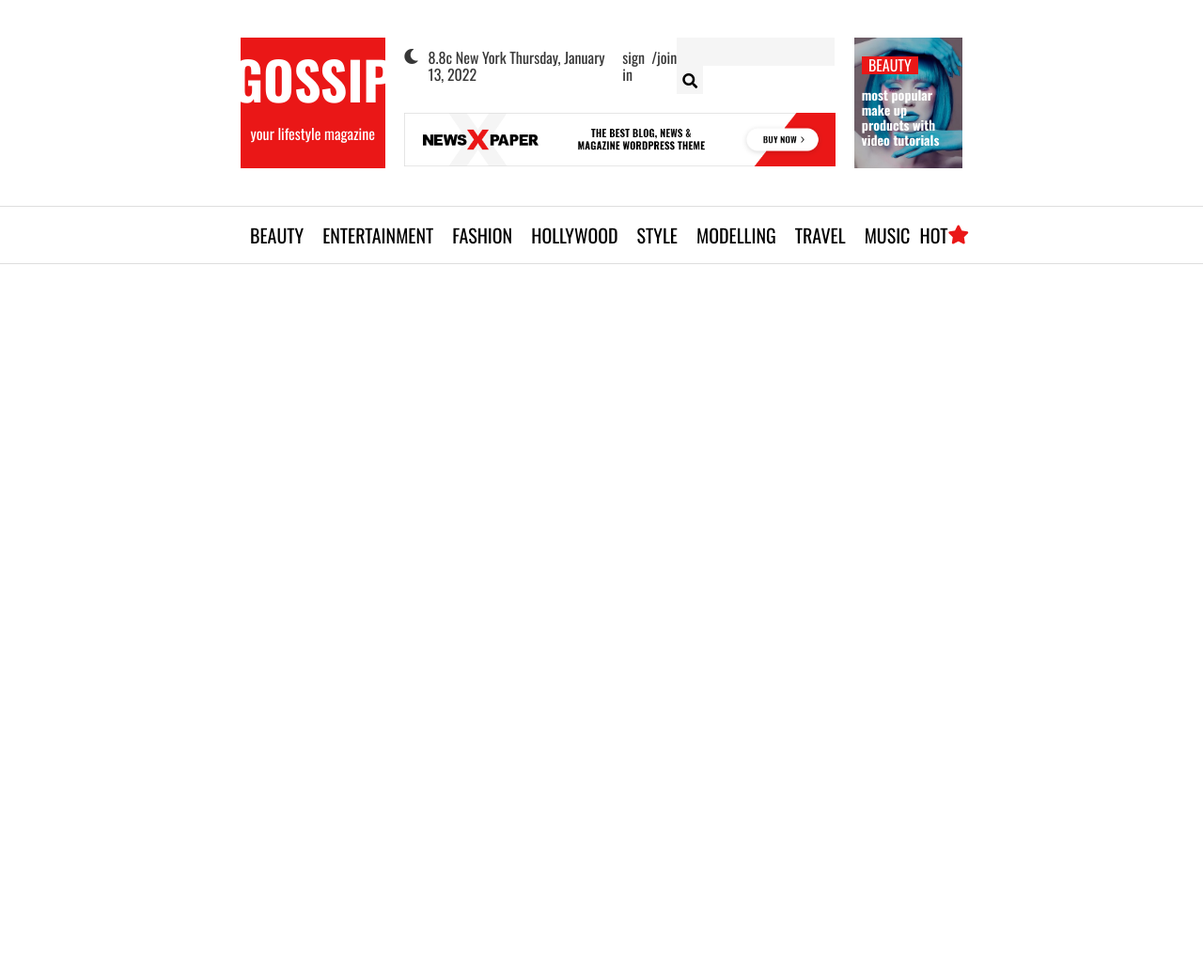
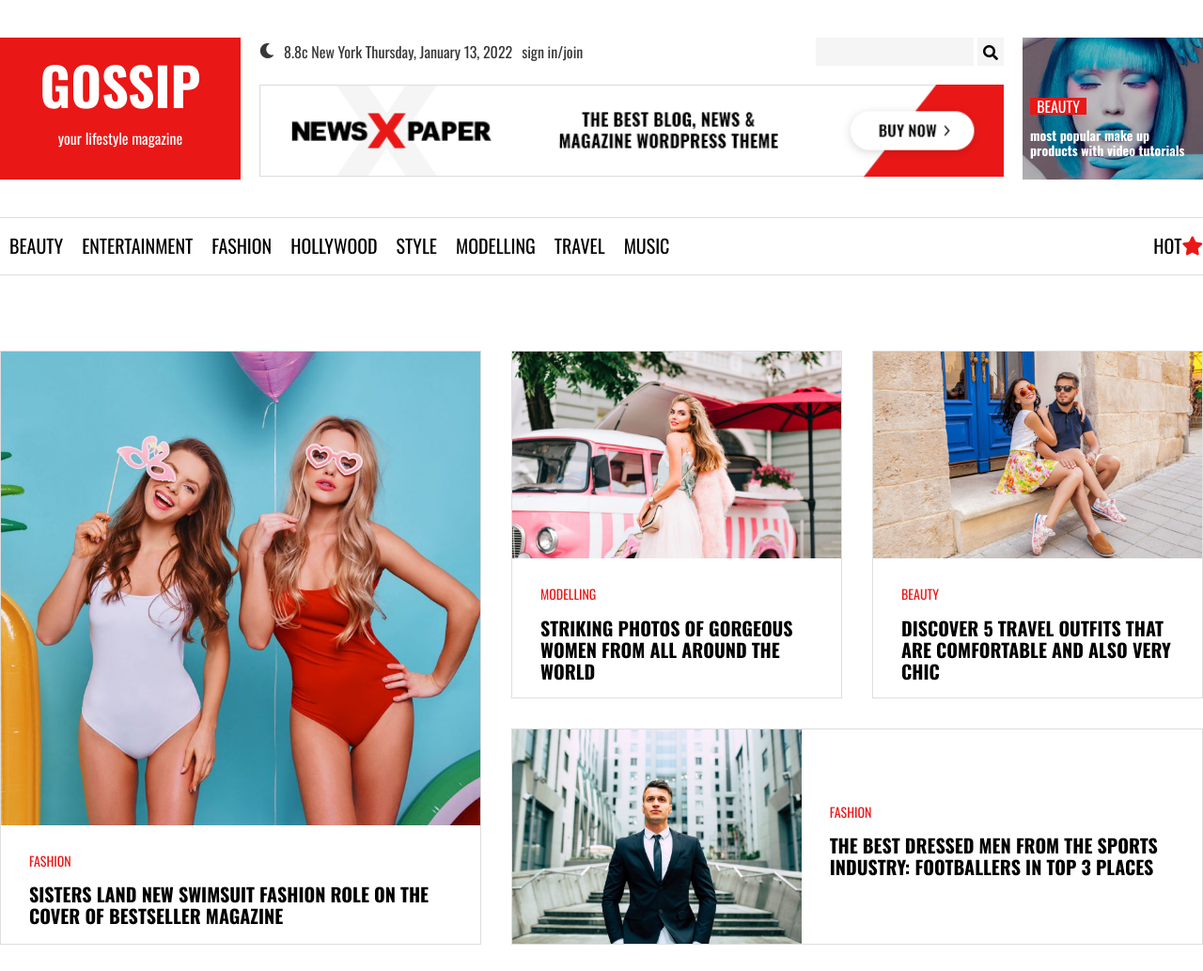
Before and after one commit to DuclosP/exo-gossip, a website: page dev/index.html in a window 1280 px wide. Shown: the whole page at 94% size. Before the commit the page ends 800 px from the top, so only its background shows below. Drawn offline with nearby package versions, Linux system fonts and the light colour scheme; files that its build step writes are made by us from their sources.

Commit message:
première section en grid finie (merci Olivier) lets go pour le swipper

```diff
--- a/dev/css/layout/_general.scss
+++ b/dev/css/layout/_general.scss
@@ -3,7 +3,7 @@ body {
 }
 
 .wrapper {
-    max-width: 60%;
+    max-width: 1290px;
     margin: 0 auto;
 }
 .flex-row {
--- a/dev/css/layout/_header.scss
+++ b/dev/css/layout/_header.scss
@@ -4,6 +4,7 @@
     grid-template-columns: 20% 1fr 15%;
     gap: 20px;
     .header-logo{
+        width: 100%;
         justify-content: center;
         align-items: center;
         background-color: #EA1717;
--- a/dev/css/pages/_home.scss
+++ b/dev/css/pages/_home.scss
@@ -0,0 +1,75 @@
+.main{
+    //section avec 4 article positionné grâce a grid
+    margin-top: 80px;
+    .section-1{
+        display: grid;
+        width: 100%;
+        height: 60vh;
+        grid-template-columns: 40% 1fr 1fr;
+        grid-template-rows: 370px 230px;
+        gap: 2em;
+        grid-template-areas:
+        "high . ."
+        "high large large"
+        ;
+        article{
+            border: 1px solid #dedede;
+            a{
+                height: 100%;
+                text-decoration: none;
+                .article-txt{
+                    padding: 30px;
+                    .label{
+                        text-transform: uppercase;
+                        font-size: 14px;
+                        color: #EA1717;
+                    }
+                    h2 {
+                        color: #000;
+                        font-size: 20px;
+                        text-transform: uppercase;
+                    }
+                }
+            }
+
+            &:nth-of-type(1){
+                grid-area: high;
+                a{
+                    .article-img{
+                        height: 80%;
+                        background: url(../img/27-1068x713.jpg) center top/cover;
+                    }
+                }
+            }
+            &:nth-of-type(2){
+                a{
+                    .article-img{
+                        height: 60%;
+                        background: url(../img/18-1068x712.jpg) center top/cover;
+                    }
+                }
+            }
+            &:nth-of-type(3){
+                a{
+                    .article-img{
+                        height: 60%;
+                        background: url(../img/23-1068x712.jpg) center top/cover ;
+                    }
+                }
+            }
+            &:nth-of-type(4){
+                grid-area: large;
+                a{
+                    display: flex;
+                    .article-img{
+                        width: 80%;
+                        background: url(../img/26-1068x712.jpg) center top/cover;
+                    }
+                    .article-txt{
+                        padding: 80px 30px;
+                    }
+                }
+            }
+        }
+    }
+}
--- a/dev/index.html
+++ b/dev/index.html
@@ -58,6 +58,46 @@
       <div class="hot"><a href="#">Hot</a><i class="fas fa-star"></i></div>
     </div>
   </nav>
+  <main class="main wrapper">
+    <section class="section-1">
+      <article class="article">
+        <a href="">
+          <div class="article-img"></div>
+          <div class="article-txt">
+            <div class="label">fashion</div>
+            <h2>Sisters Land New Swimsuit Fashion Role on the Cover of Bestseller Magazine</h2>
+          </div>
+        </a>
+      </article>
+      <article class="article">
+        <a href="#">
+          <div class="article-img"></div>
+          <div class="article-txt">
+            <div class="label">Modelling</div>
+            <h2>Striking Photos of Gorgeous Women From All Around the World</h2>
+          </div>
+        </a>
+      </article>
+      <article class="article">
+        <a href="#">
+          <div class="article-img"></div>
+          <div class="article-txt">
+            <div class="label">Beauty</div>
+            <h2>Discover 5 Travel Outfits That Are Comfortable and Also Very Chic</h2>
+          </div>
+        </a>
+      </article>
+      <article class="article">
+        <a href="#">
+          <div class="article-img"></div>
+          <div class="article-txt">
+            <div class="label">fashion</div>
+            <h2>The Best Dressed Men from the Sports Industry: Footballers in Top 3 Places</h2>
+          </div>
+        </a>
+      </article>
+    </section>
+  </main>
   <script src="js/main.min.js"></script>
 </body>
 </html>
```
Also changed, not shown: prod/index.html (+40 -0 lines), prod/css/styles.min.css, 1 other file. Lines whose indentation alone changed are shown as unchanged.
